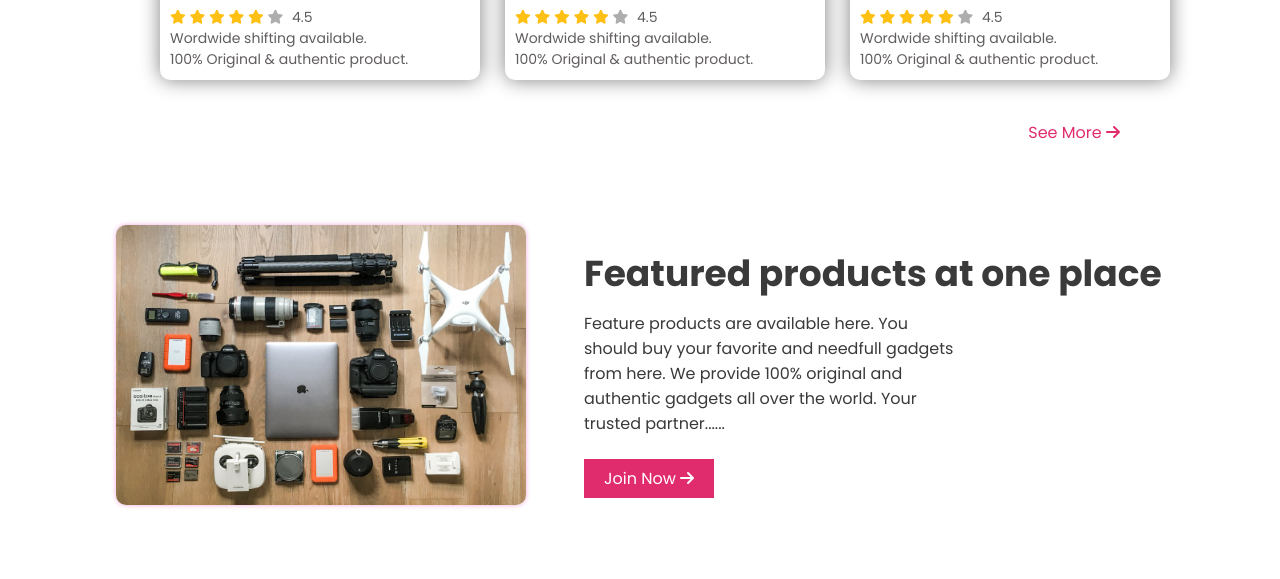
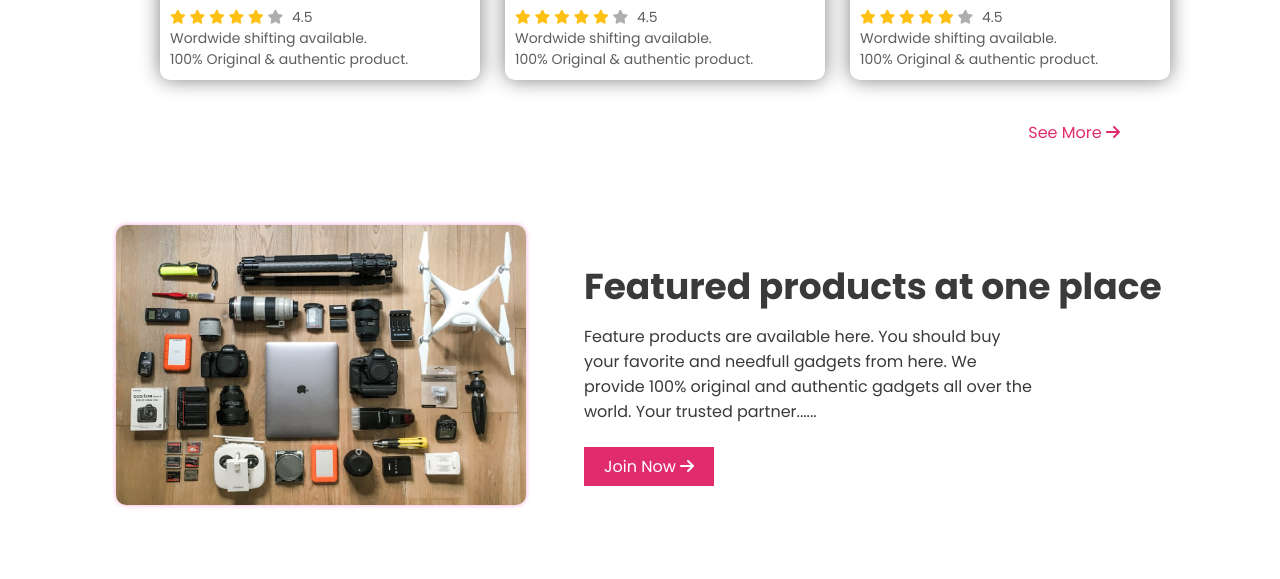
Before and after one commit to shakhawath1/assignment-2, a plain HTML site: page index.html in a window 1280 px wide. Shown: the part 2173-2752 px from the top of the page. Drawn offline with Linux system fonts and the light colour scheme.

Commit message:
small correction

```diff
--- a/styles/style.css
+++ b/styles/style.css
@@ -186,7 +186,7 @@ hr{
     margin-bottom: 10px;
 }
 .article-content p{
-    margin: 10px 200px 30px 0px;
+    margin: 10px 130px 30px 0px;
 }
 .join-btn a{
     color: #fff;
```
